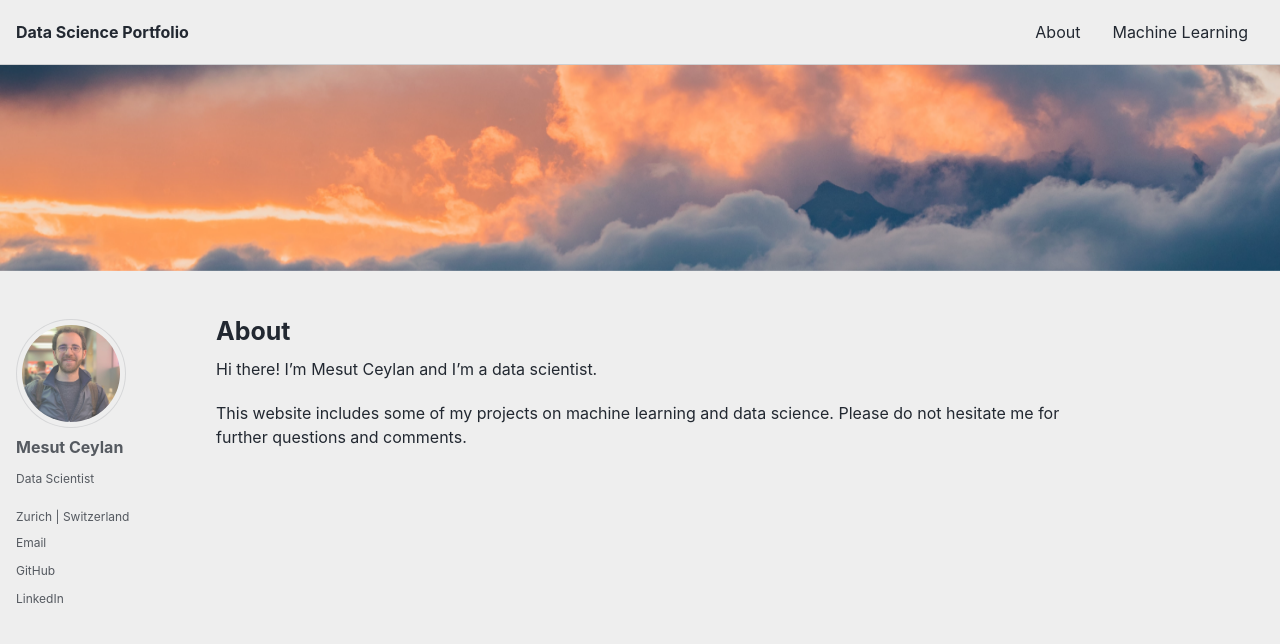
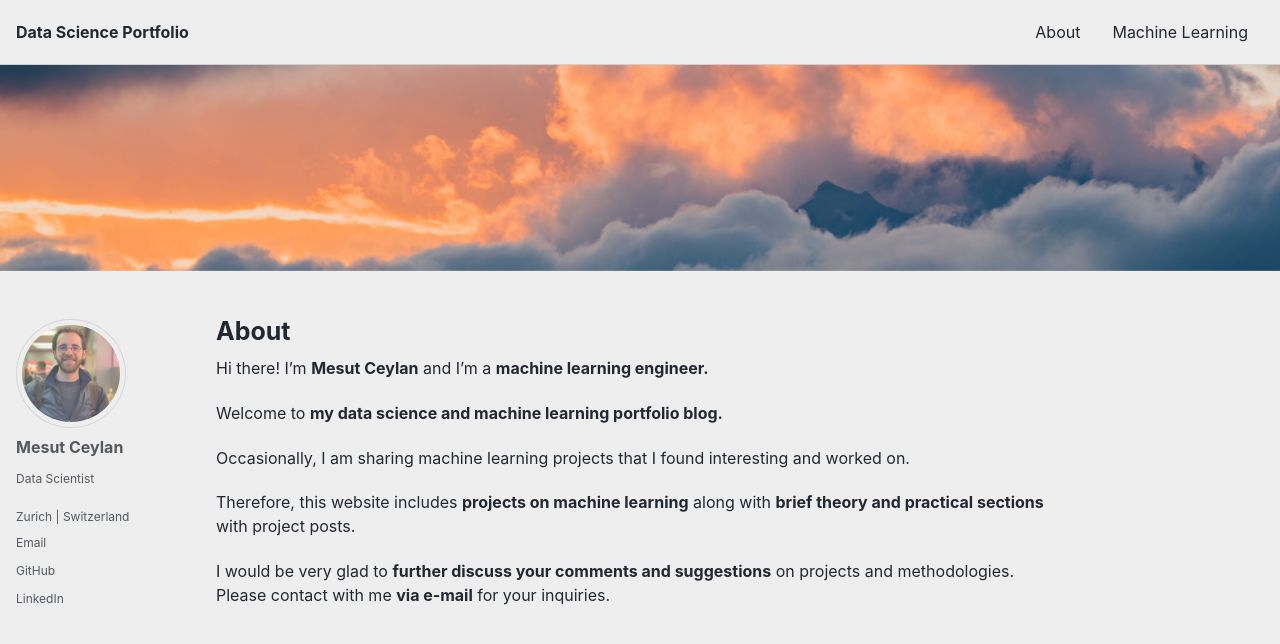
Before and after one commit to ceylanmesut/ceylanmesut.github.io, a Jekyll site: the page built from _pages/about.md, in a window 1280 px wide and 900 px high. Shown: the top 644 px of the window. Built offline with Jekyll 4.4.1, drawn with Linux system fonts in a browser that asks for light colours; cached includes are drawn as plain includes.

Commit message:
final changes

```diff
--- a/_pages/about.md
+++ b/_pages/about.md
@@ -5,7 +5,13 @@ header:
   image: "/images/cover_photo.jpg"
 ---
 
-Hi there! I'm Mesut Ceylan and I'm a data scientist.
+Hi there! I'm **Mesut Ceylan** and I'm a **machine learning engineer.**
 
-This website includes some of my projects on machine learning and data science.
-Please do not hesitate me for further questions and comments.
+Welcome to **my data science and machine learning portfolio blog.**
+
+Occasionally, I am sharing machine learning projects that I found interesting and worked on.
+
+Therefore, this website includes **projects on machine learning** along with **brief theory and practical sections** with project posts.
+
+I would be very glad to **further discuss your comments and suggestions** on projects and methodologies.
+Please contact with me **via e-mail** for your inquiries.
```
